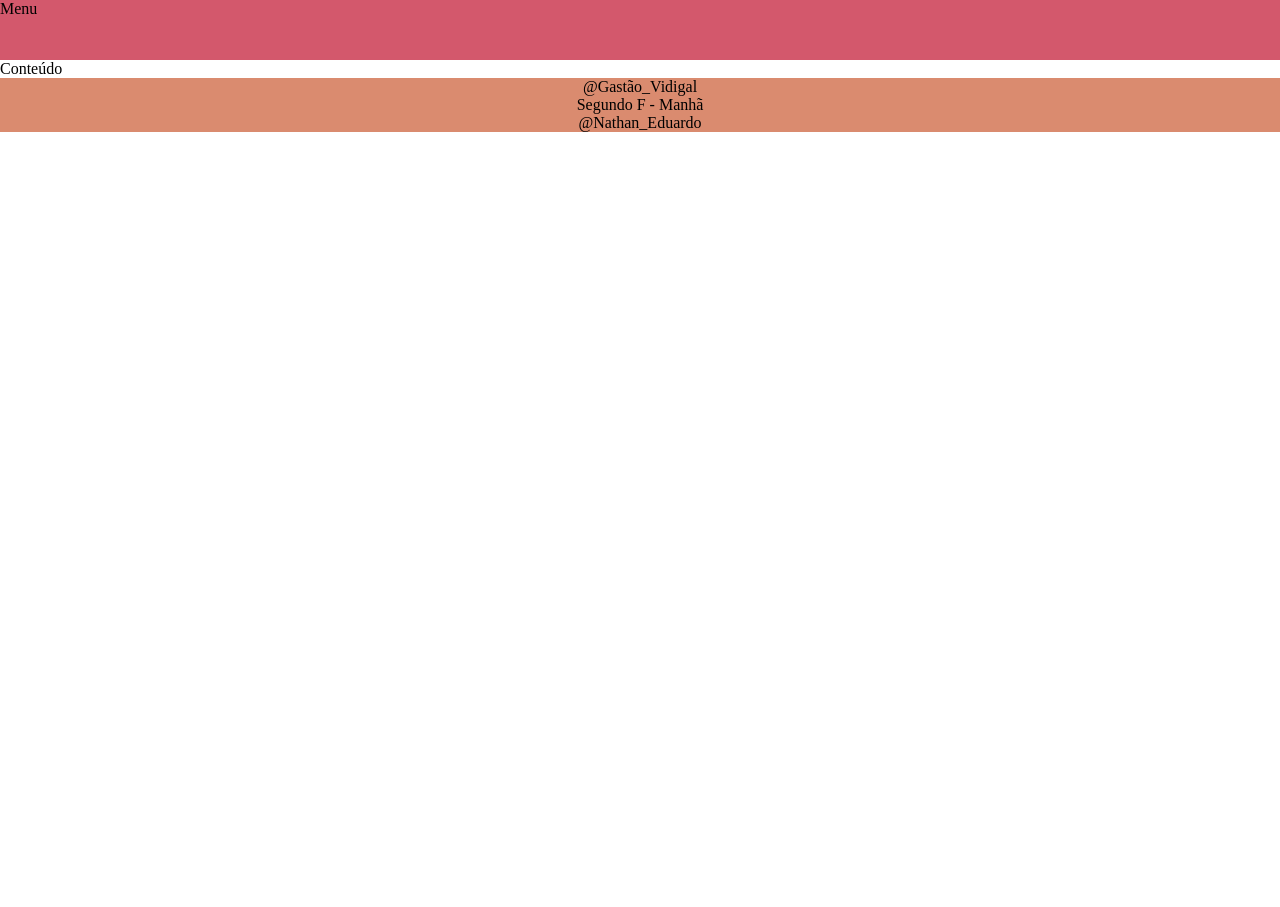
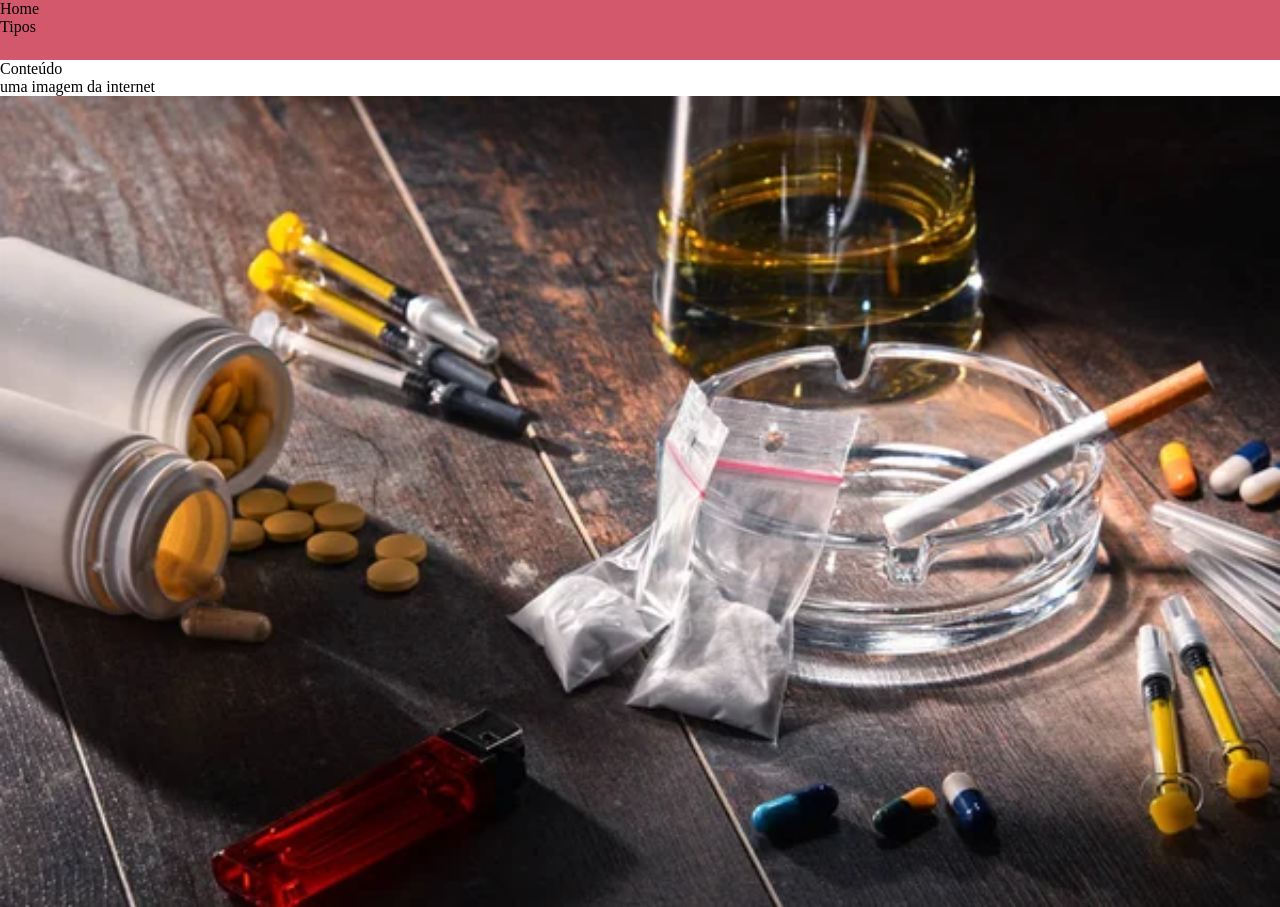
Before and after one commit to nathannn007/2f2t, a plain HTML site: page index.html in a window 1280 px wide. Shown: the top 907 px of the page. Before the commit the page ends 800 px from the top, so only its background shows below. Drawn offline with Linux system fonts and the light colour scheme.

Commit message:
Add files via upload

```diff
--- a/drogas.css
+++ b/drogas.css
@@ -15,3 +15,6 @@
     text-align: center;
     background: rgb(218, 139, 111);
 }
+.img-mobile {
+    width: 100%;
+}
--- a/index.html
+++ b/index.html
@@ -8,12 +8,26 @@
   <link rel="stylesheet" href="drogas.css">
 </head>
 <body>
-    <footer class="menu">
-      Menu
-    </footer>
+    <header class="menu">
+      <nav>
+        <ul>
+            <li>Home</li>
+            <li>Tipos <a href="tipos.html"></a></li>
+        </ul>
+
+      </nav>
+    </header>
     <section class="conteudo">
+
       Conteúdo
-    </section>
+      <div>
+       <div>
+        uma imagem da internet
+       </div>
+      </div>
+          <img class="img-mobile" src="imagem.jpg" alt="comprimidos, injeções, cigarros e saquinhos com pó">
+      <div>
+      </div>
     <footer class="rodape">
       @Gastão_Vidigal<br>
       Segundo F - Manhã<br>
```
Also changed, not shown: tipos.html (added, +20 -0 lines), imagem.jpg (added).
